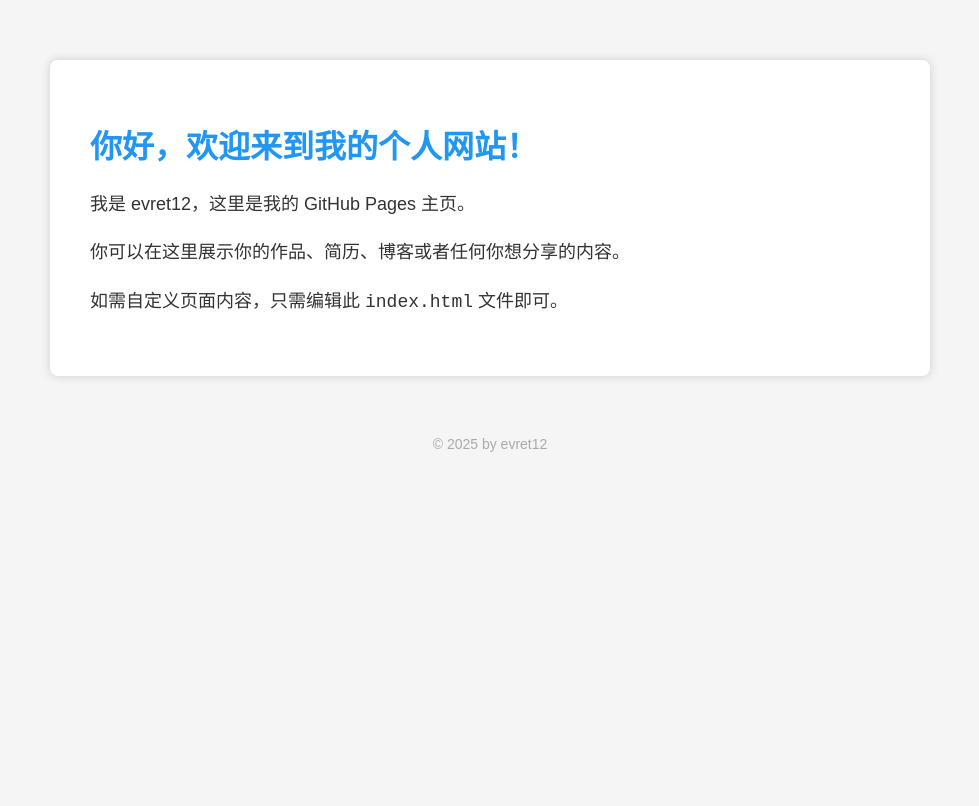
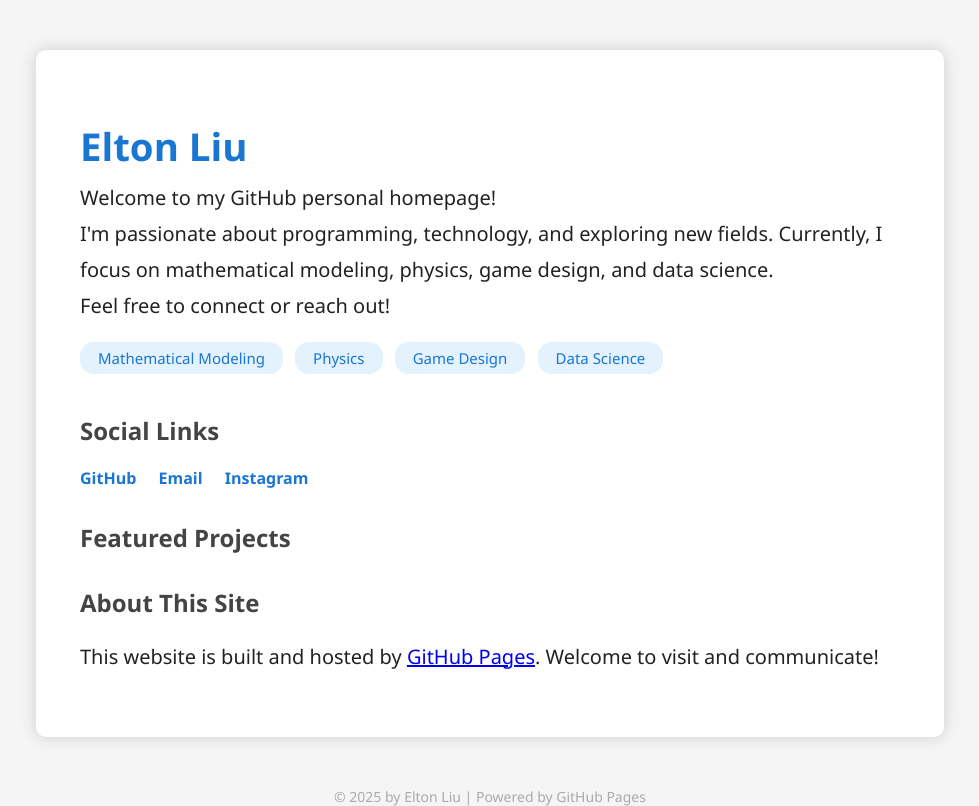
Before and after one commit to evret12/evret12.github.io, a plain HTML site: page index.html in a window 1280 px wide. Shown: the whole page, without its empty margins (150-1129 px from the left). Drawn offline with Linux system fonts and the light colour scheme.

Commit message:
Update index.html

```diff
--- a/index.html
+++ b/index.html
@@ -1,26 +1,57 @@
 <!DOCTYPE html>
-<html lang="zh-CN">
+<html lang="en">
 <head>
     <meta charset="UTF-8">
-    <title>欢迎来到我的个人网站</title>
+    <title>Elton Liu's Personal Homepage</title>
     <meta name="viewport" content="width=device-width, initial-scale=1.0">
     <style>
-        body { font-family: "微软雅黑", Arial, sans-serif; background: #f5f5f5; margin: 0; padding: 0; }
-        .container { max-width: 800px; margin: 60px auto; background: #fff; box-shadow: 0 0 10px #ccc; border-radius: 8px; padding: 40px; }
-        h1 { color: #2196f3; }
-        p { color: #333; font-size: 18px; line-height: 1.7; }
+        body { font-family: "Segoe UI", Arial, sans-serif; background: #f5f5f5; margin: 0; padding: 0; }
+        .container { max-width: 820px; margin: 50px auto; background: #fff; box-shadow: 0 0 16px #ccc; border-radius: 10px; padding: 44px; }
+        h1 { color: #1976d2; font-size: 2.4em; margin-bottom: 8px; }
+        h2 { margin-top: 32px; color: #444; }
+        .intro { font-size: 20px; color: #222; line-height: 1.8; margin-bottom: 18px; }
+        .tags { margin: 16px 0; }
+        .tag { display: inline-block; background: #e3f2fd; color: #1976d2; border-radius: 14px; padding: 6px 18px; margin: 0 8px 8px 0; font-size: 15px; }
+        .links a { display: inline-block; margin-right: 18px; color: #1976d2; text-decoration: none; font-weight: bold; }
+        .links a:hover { text-decoration: underline; }
+        .projects { margin-top: 20px; }
+        .project { padding: 14px 0; border-bottom: 1px solid #eee; }
+        .project:last-child { border-bottom: none; }
         .footer { margin-top: 40px; text-align: center; color: #aaa; font-size: 14px; }
     </style>
 </head>
 <body>
     <div class="container">
-        <h1>你好，欢迎来到我的个人网站！</h1>
-        <p>我是 evret12，这里是我的 GitHub Pages 主页。</p>
-        <p>你可以在这里展示你的作品、简历、博客或者任何你想分享的内容。</p>
-        <p>如需自定义页面内容，只需编辑此 <code>index.html</code> 文件即可。</p>
+        <h1>Elton Liu</h1>
+        <div class="intro">
+            Welcome to my GitHub personal homepage!<br>
+            I'm passionate about programming, technology, and exploring new fields. Currently, I focus on mathematical modeling, physics, game design, and data science.<br>
+            Feel free to connect or reach out!
+        </div>
+        <div class="tags">
+            <span class="tag">Mathematical Modeling</span>
+            <span class="tag">Physics</span>
+            <span class="tag">Game Design</span>
+            <span class="tag">Data Science</span>
+        </div>
+        <h2>Social Links</h2>
+        <div class="links">
+            <a href="https://github.com/evret12" target="_blank">GitHub</a>
+            <a href="mailto:eltonlds@163.com">Email</a>
+            <a href="https://www.instagram.com/evret12" target="_blank">Instagram</a>
+            <!-- Add more social links if needed -->
+        </div>
+        <h2>Featured Projects</h2>
+        <div class="projects">
+            <!-- Projects will be displayed here -->
+        </div>
+        <h2>About This Site</h2>
+        <div class="intro">
+            This website is built and hosted by <a href="https://pages.github.com/" target="_blank">GitHub Pages</a>. Welcome to visit and communicate!
+        </div>
     </div>
     <div class="footer">
-        © 2025 by evret12
+        © 2025 by Elton Liu | Powered by GitHub Pages
     </div>
 </body>
 </html>
```
